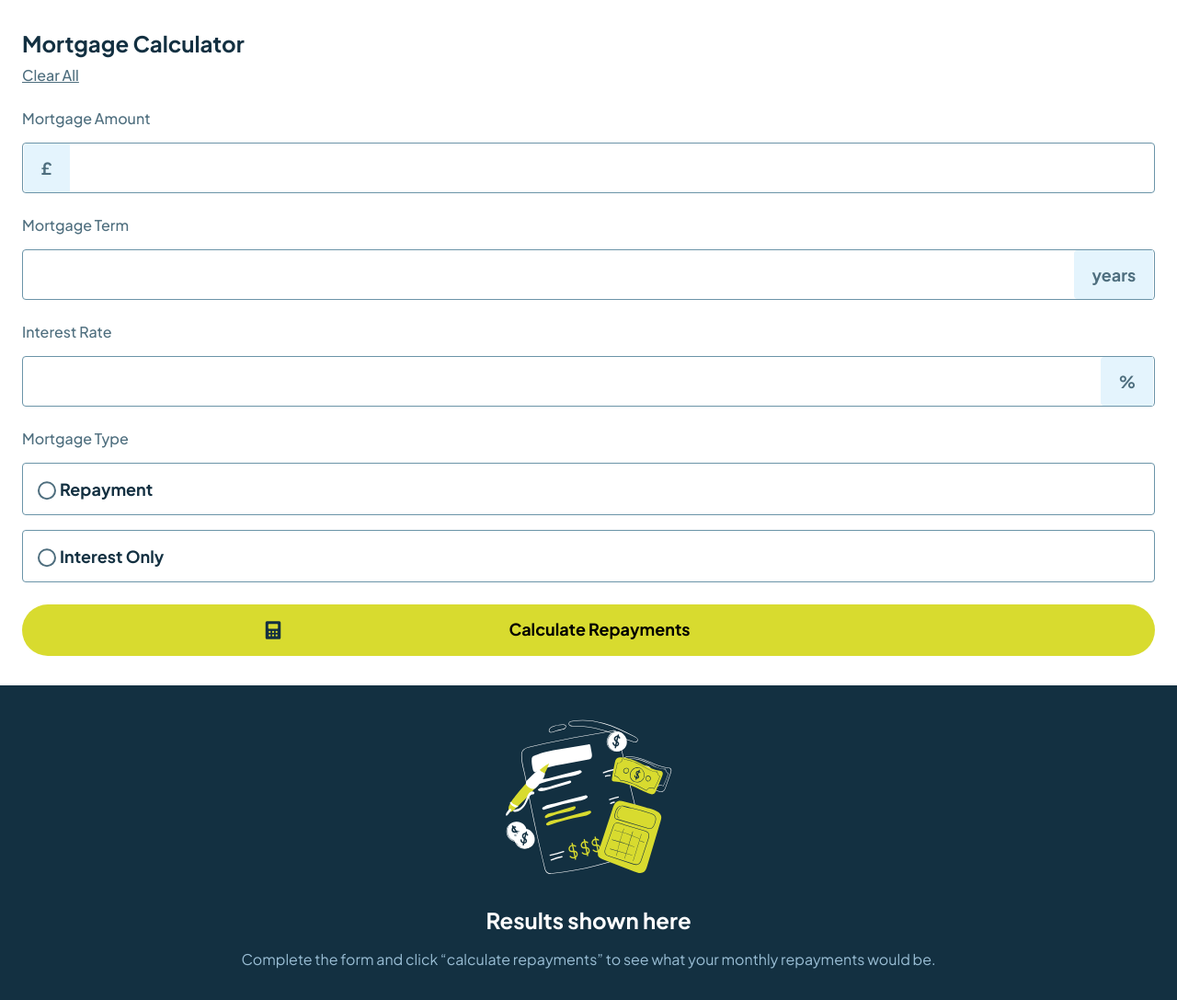
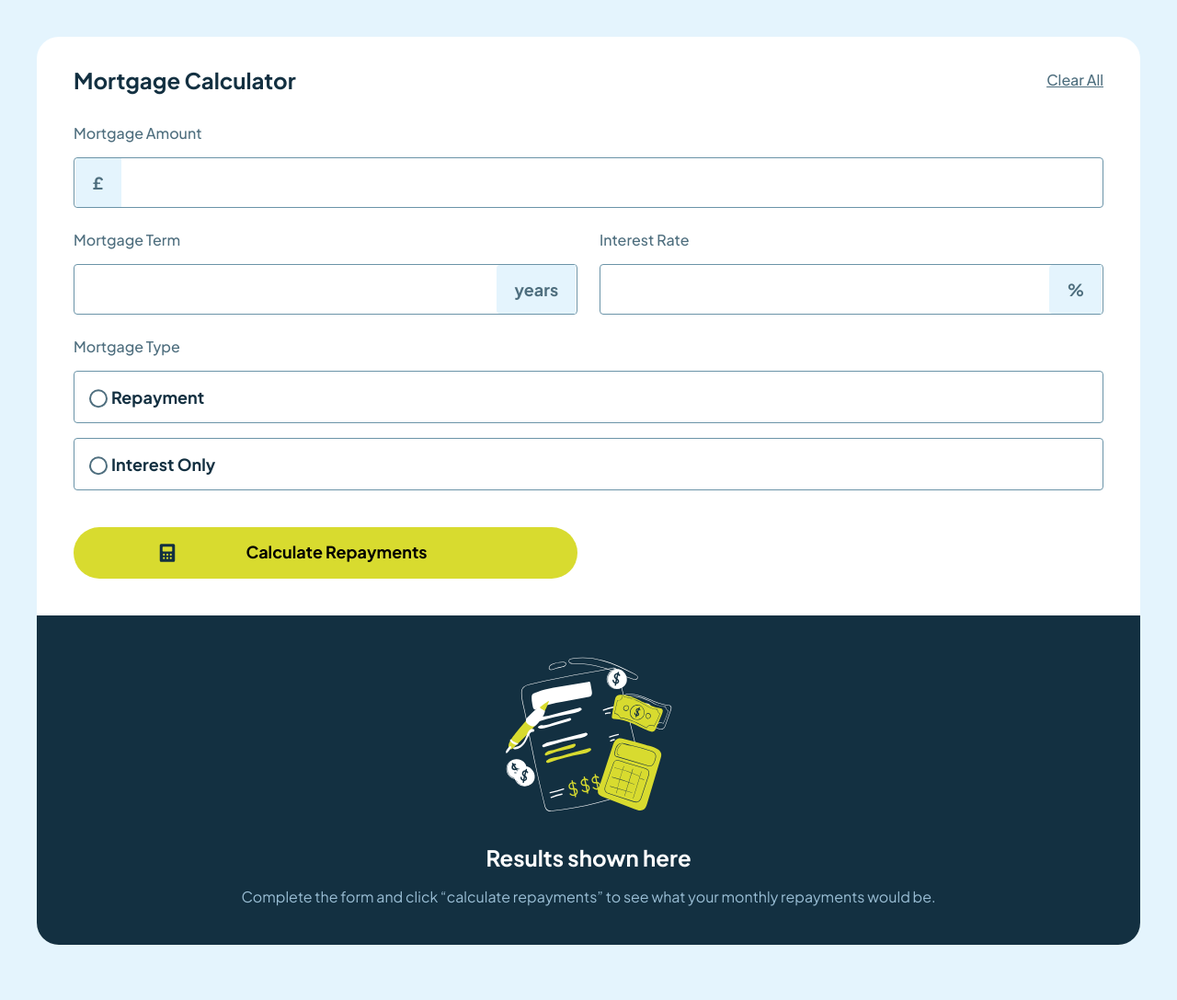
Before and after one commit to mroungou/mortgage-repayment-calculator-main, a plain HTML site: page index.html in a window 1280 px wide. Shown: the whole page at 92% size. Drawn offline with Linux system fonts and the light colour scheme.

Commit message:
tablet and js update

```diff
--- a/main.scss
+++ b/main.scss
@@ -224,6 +224,52 @@ body {
     }
 }
 
+@media screen and (min-width: 768px) {
+    body {
+        background-color: rgb(228, 244, 253);
+    }
+    main {
+        background-color: #fff;
+        margin: 2.5rem;
+        border-radius: 24px;
+    }
+    .header {
+        display: grid;
+        grid-template-columns: repeat(2, 1fr);
+        padding: 2rem 2.5rem;
+        margin: 0;
+
+        h1 {
+            margin-bottom: 0;
+        }
+
+        .clear-btn {
+            margin: auto 0 auto auto;
+        }
+    }
+    .calculator {
+        display: grid;
+        grid-template-columns: repeat(2, 1fr);
+        column-gap: 1.5rem;
+        padding: 0 2.5rem;
+        margin: 0;
+        margin-bottom: 2.5rem;
+
+        .mortgage-amt, .mortgage-type {
+            grid-column: 1/-1;
+        }
+
+    }
+
+    .results {
+        padding: 2.5rem;
+        border-radius: 0px 0px 24px 24px;
+        .empty-results {
+            padding: 0;
+        }
+    }
+}
+
 .has-error {
     input[type="text"] {
         border-color: rgb(215, 51, 40);
--- a/script.js
+++ b/script.js
@@ -65,7 +65,7 @@ clearBtn.addEventListener('click', () => {
 
     radios.forEach(radio => {
         radio.checked = false;
-        hasNoError(radio.parentElement)
+        hasNoError(radio.parentElement.parentElement)
         radio.parentElement.parentElement.classList.remove('checked');
     })
 
```
Also changed, not shown: dist/css/main.css, 1 other file.
